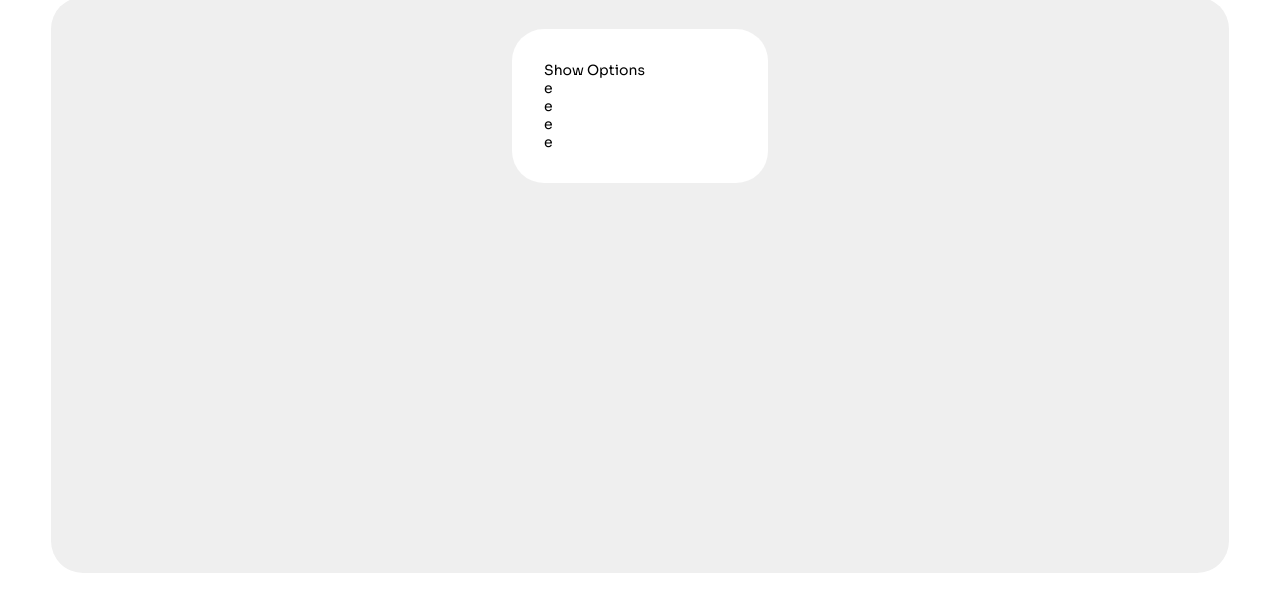
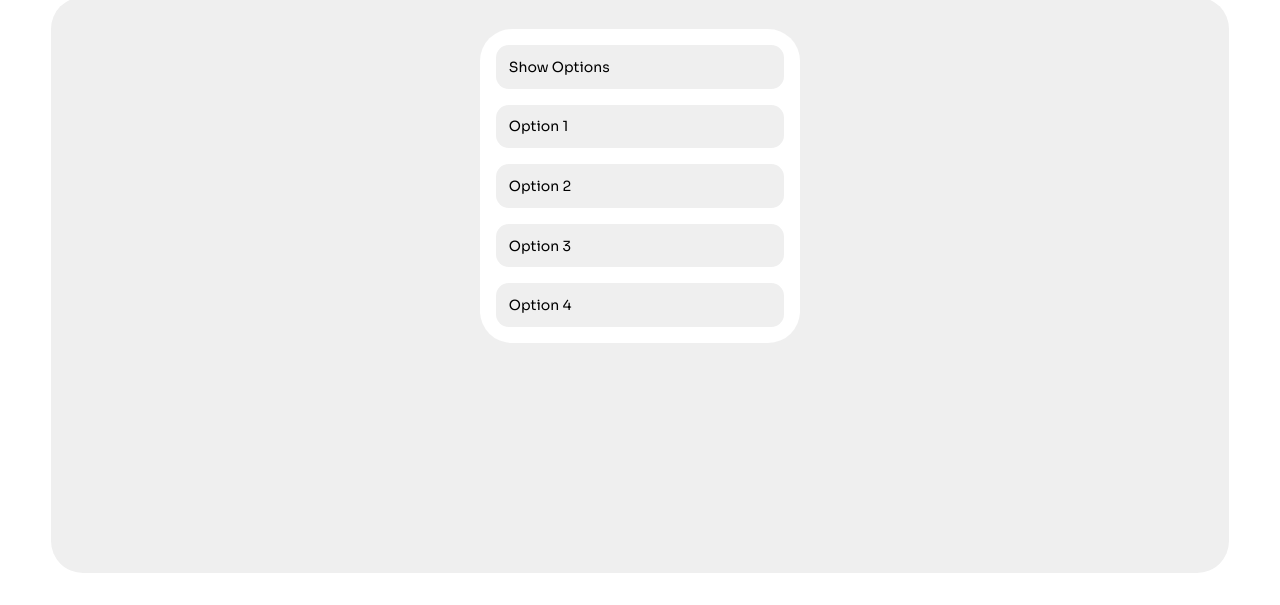
Before and after one commit to andermendz/odin-user-interactions, a plain HTML site: page index.html in a window 1280 px wide. Shown: the part 195-800 px from the top of the page. Drawn offline with Linux system fonts and the light colour scheme.

Commit message:
basic dropdrop structure non functional with styles

```diff
--- a/index.html
+++ b/index.html
@@ -18,16 +18,16 @@
                 </div>
 
                 <div class="dropdown-option">
-                  e
+                 Option 1
                 </div>
                 <div class="dropdown-option">
-                  e
+                 Option 2
                 </div>
                 <div class="dropdown-option">
-                  e
+                 Option 3
                 </div>
                 <div class="dropdown-option">
-                  e
+                 Option 4
                 </div>
               </div>
 
--- a/styles.css
+++ b/styles.css
@@ -42,11 +42,26 @@ body{
 #dropdown-menu-container{
     width: 100%;
 
-    max-width: 16rem;
+    max-width: 20rem;
     background-color: var(--white);
     border-radius: 2rem;
 }
 
 #dropdown-menu{
-    padding: 2rem;
+    padding: 1rem;
+
     }
+
+#dropdown-content{
+    display: flex;
+    flex-flow: column;
+    gap: 1rem;
+}
+
+#dropdown-content>div{
+    background-color: var(--dark-white);
+
+    padding: 0.8rem;
+    border-radius: 0.8rem;
+
+}
```
